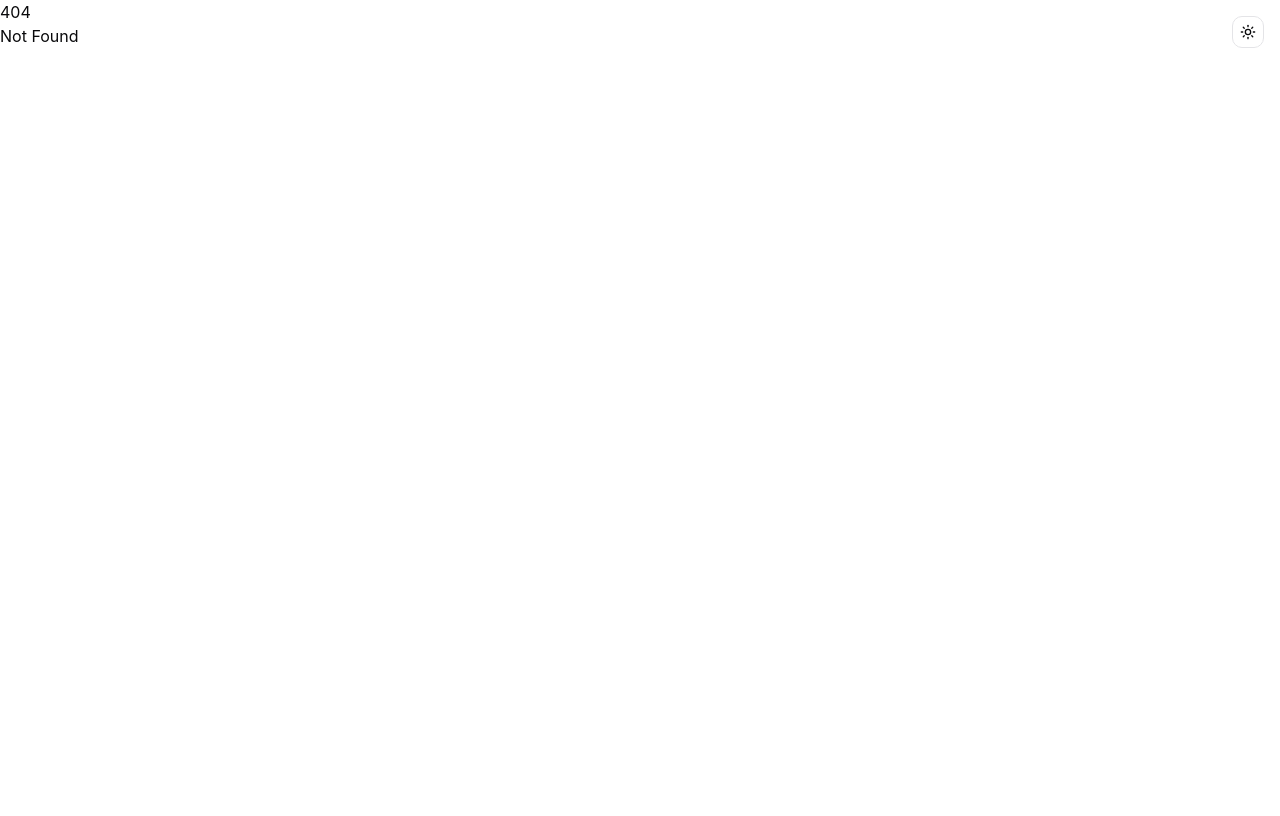
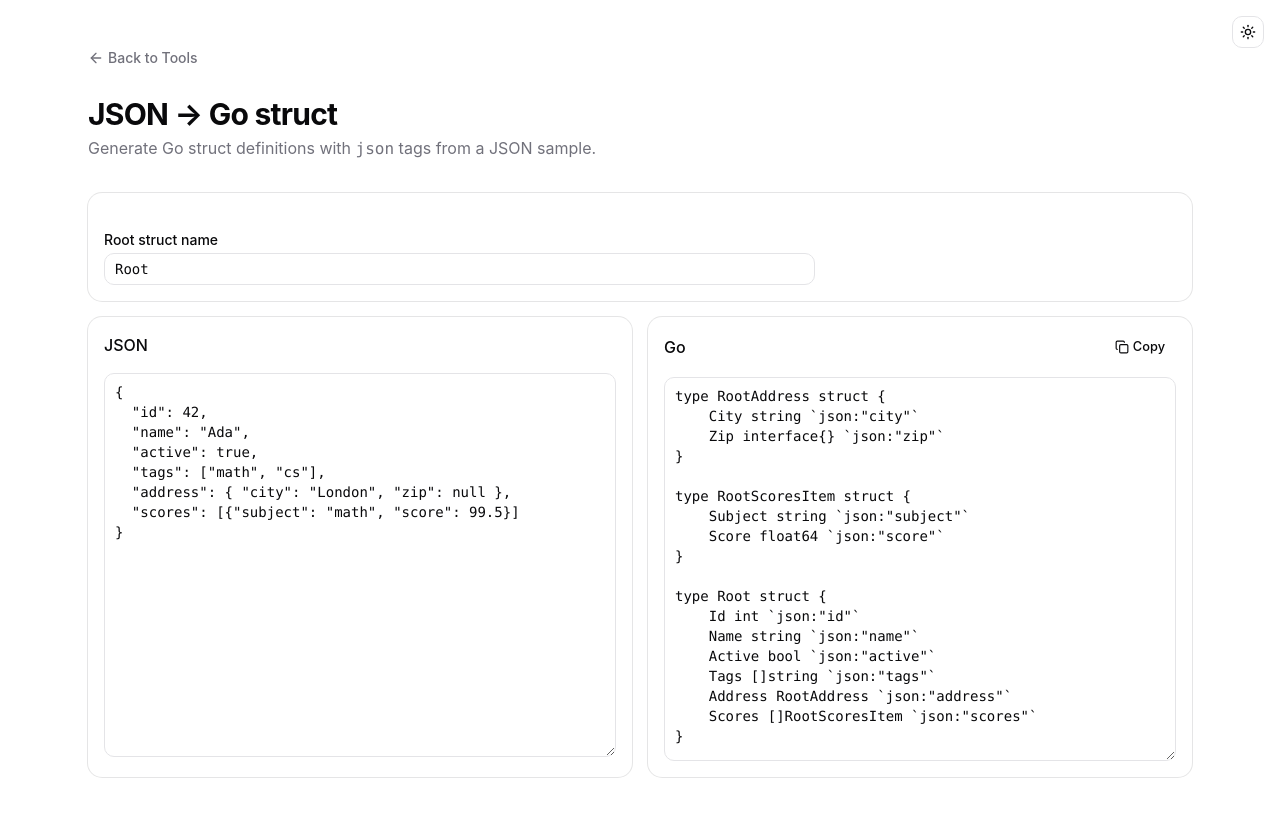
Before and after one commit to orykr/tool.ory.kr, a SvelteKit app in the folder frontend/: page /json-go in a window 1280 px wide. Before the commit this address had no page. Shown: the top 816 px of the page. Built offline with nearby package versions, Linux system fonts and the light colour scheme.

Commit message:
feat(json-go): add JSON to Go struct generator

```diff
--- a/frontend/src/routes/+page.svelte
+++ b/frontend/src/routes/+page.svelte
@@ -866,6 +866,11 @@
 			href: "/geohash",
 			title: "Geohash",
 			description: "Encode lat/lon to geohash and decode it back to a centroid."
+		},
+		{
+			href: "/json-go",
+			title: "JSON → Go struct",
+			description: "Generate Go structs with JSON tags from a sample."
 		}
 	];
 </script>
--- /dev/null
+++ b/frontend/src/routes/json-go/+page.svelte
@@ -0,0 +1,210 @@
+<script lang="ts">
+	import * as Card from "$lib/components/ui/card/index.js";
+	import { Button } from "$lib/components/ui/button/index.js";
+	import { Input } from "$lib/components/ui/input/index.js";
+	import { Label } from "$lib/components/ui/label/index.js";
+	import { Textarea } from "$lib/components/ui/textarea/index.js";
+	import ArrowLeft from "@lucide/svelte/icons/arrow-left";
+	import Copy from "@lucide/svelte/icons/copy";
+	import Check from "@lucide/svelte/icons/check";
+
+	let input = $state(`{
+  "id": 42,
+  "name": "Ada",
+  "active": true,
+  "tags": ["math", "cs"],
+  "address": { "city": "London", "zip": null },
+  "scores": [{"subject": "math", "score": 99.5}]
+}`);
+	let rootName = $state("Root");
+
+	type TypeNode =
+		| { kind: "primitive"; type: "bool" | "string" | "int" | "float64" | "interface" }
+		| { kind: "array"; element: TypeNode }
+		| { kind: "object"; fields: Map<string, TypeNode> };
+
+	function exportName(name: string): string {
+		const cleaned = name.replace(/[^A-Za-z0-9]+/g, " ").trim();
+		if (!cleaned) return "Field";
+		const parts = cleaned.split(/\s+/);
+		const result = parts.map((p) => p.charAt(0).toUpperCase() + p.slice(1)).join("");
+		return /^[0-9]/.test(result) ? "_" + result : result;
+	}
+
+	function uniqueName(base: string, used: Set<string>): string {
+		if (!used.has(base)) {
+			used.add(base);
+			return base;
+		}
+		let i = 2;
+		while (used.has(`${base}${i}`)) i++;
+		const next = `${base}${i}`;
+		used.add(next);
+		return next;
+	}
+
+	function inferNode(value: unknown): TypeNode {
+		if (value === null) return { kind: "primitive", type: "interface" };
+		if (Array.isArray(value)) {
+			if (value.length === 0) return { kind: "array", element: { kind: "primitive", type: "interface" } };
+			let elem = inferNode(value[0]);
+			for (let i = 1; i < value.length; i++) elem = unifyNode(elem, inferNode(value[i]));
+			return { kind: "array", element: elem };
+		}
+		switch (typeof value) {
+			case "boolean":
+				return { kind: "primitive", type: "bool" };
+			case "string":
+				return { kind: "primitive", type: "string" };
+			case "number":
+				return { kind: "primitive", type: Number.isInteger(value as number) ? "int" : "float64" };
+			case "object": {
+				const fields = new Map<string, TypeNode>();
+				for (const [k, v] of Object.entries(value as Record<string, unknown>)) {
+					fields.set(k, inferNode(v));
+				}
+				return { kind: "object", fields };
+			}
+			default:
+				return { kind: "primitive", type: "interface" };
+		}
+	}
+
+	function unifyNode(a: TypeNode, b: TypeNode): TypeNode {
+		if (a.kind === "primitive" && a.type === "interface") return b.kind === "primitive" && b.type === "interface" ? a : b;
+		if (b.kind === "primitive" && b.type === "interface") return a;
+		if (a.kind === "primitive" && b.kind === "primitive") {
+			if (a.type === b.type) return a;
+			if ((a.type === "int" && b.type === "float64") || (a.type === "float64" && b.type === "int")) {
+				return { kind: "primitive", type: "float64" };
+			}
+			return { kind: "primitive", type: "interface" };
+		}
+		if (a.kind === "array" && b.kind === "array") {
+			return { kind: "array", element: unifyNode(a.element, b.element) };
+		}
+		if (a.kind === "object" && b.kind === "object") {
+			const merged = new Map<string, TypeNode>();
+			const allKeys = new Set([...a.fields.keys(), ...b.fields.keys()]);
+			for (const k of allKeys) {
+				const av = a.fields.get(k);
+				const bv = b.fields.get(k);
+				if (av && bv) merged.set(k, unifyNode(av, bv));
+				else merged.set(k, av ?? bv ?? { kind: "primitive", type: "interface" });
+			}
+			return { kind: "object", fields: merged };
+		}
+		return { kind: "primitive", type: "interface" };
+	}
+
+	function escapeTagValue(s: string): string {
+		return s.replace(/`/g, "");
+	}
+
+	function renderType(node: TypeNode, hint: string, decls: Map<string, string>, used: Set<string>): string {
+		switch (node.kind) {
+			case "primitive":
+				return node.type === "interface" ? "interface{}" : node.type;
+			case "array":
+				return `[]${renderType(node.element, hint + "Item", decls, used)}`;
+			case "object": {
+				const usedFieldNames = new Set<string>();
+				const lines: string[] = [];
+				const name = uniqueName(exportName(hint), used);
+				lines.push(`type ${name} struct {`);
+				for (const [k, v] of node.fields) {
+					const childHint = `${hint} ${k}`;
+					const childType = renderType(v, childHint, decls, used);
+					let goName = exportName(k);
+					while (usedFieldNames.has(goName)) goName = goName + "_";
+					usedFieldNames.add(goName);
+					lines.push(`\t${goName} ${childType} \`json:"${escapeTagValue(k)}"\``);
+				}
+				lines.push("}");
+				decls.set(name, lines.join("\n"));
+				return name;
+			}
+		}
+	}
+
+	let output = $derived.by(() => {
+		try {
+			if (!input.trim()) return { ok: true as const, value: "" };
+			const parsed = JSON.parse(input);
+			const root = inferNode(parsed);
+			const decls = new Map<string, string>();
+			const used = new Set<string>();
+			const rootHint = rootName || "Root";
+			const rootType = renderType(root, rootHint, decls, used);
+			let final = "";
+			if (root.kind !== "object") {
+				const name = uniqueName(exportName(rootHint), used);
+				final = `type ${name} ${rootType}`;
+			} else {
+				final = [...decls.values()].join("\n\n");
+			}
+			return { ok: true as const, value: final };
+		} catch (e) {
+			return { ok: false as const, error: (e as Error).message };
+		}
+	});
+
+	let copied = $state(false);
+	async function copy() {
+		if (!output.ok || !output.value) return;
+		await navigator.clipboard.writeText(output.value);
+		copied = true;
+		setTimeout(() => (copied = false), 1500);
+	}
+</script>
+
+<main class="container mx-auto max-w-6xl px-6 py-12">
+	<nav class="mb-6">
+		<a href="/" class="text-muted-foreground hover:text-foreground inline-flex items-center gap-1 text-sm font-medium transition-colors">
+			<ArrowLeft class="h-4 w-4" />
+			Back to Tools
+		</a>
+	</nav>
+
+	<header class="mb-8">
+		<h1 class="text-3xl font-bold tracking-tight">JSON → Go struct</h1>
+		<p class="text-muted-foreground mt-1">
+			Generate Go struct definitions with <code>json</code> tags from a JSON sample.
+		</p>
+	</header>
+
+	<Card.Root class="mb-4">
+		<Card.Content class="grid gap-3 pt-6 sm:grid-cols-3">
+			<div class="space-y-1.5 sm:col-span-2">
+				<Label for="rn">Root struct name</Label>
+				<Input id="rn" bind:value={rootName} class="font-mono" />
+			</div>
+		</Card.Content>
+	</Card.Root>
+
+	<div class="grid gap-4 md:grid-cols-2">
+		<Card.Root>
+			<Card.Header><Card.Title class="text-base">JSON</Card.Title></Card.Header>
+			<Card.Content>
+				<Textarea bind:value={input} class="min-h-96 font-mono text-sm" />
+			</Card.Content>
+		</Card.Root>
+		<Card.Root>
+			<Card.Header class="flex flex-row items-center justify-between">
+				<Card.Title class="text-base">Go</Card.Title>
+				<Button variant="ghost" size="sm" onclick={copy} disabled={!output.ok || !output.value}>
+					{#if copied}<Check />Copied{:else}<Copy />Copy{/if}
+				</Button>
+			</Card.Header>
+			<Card.Content>
+				{#if output.ok}
+					<Textarea value={output.value} readonly class="min-h-96 font-mono text-sm" />
+				{:else}
+					<div class="text-destructive border-destructive/50 bg-destructive/10 rounded-md border p-3 text-sm">
+						{output.error}
+					</div>
+				{/if}
+			</Card.Content>
+		</Card.Root>
+	</div>
+</main>
```
